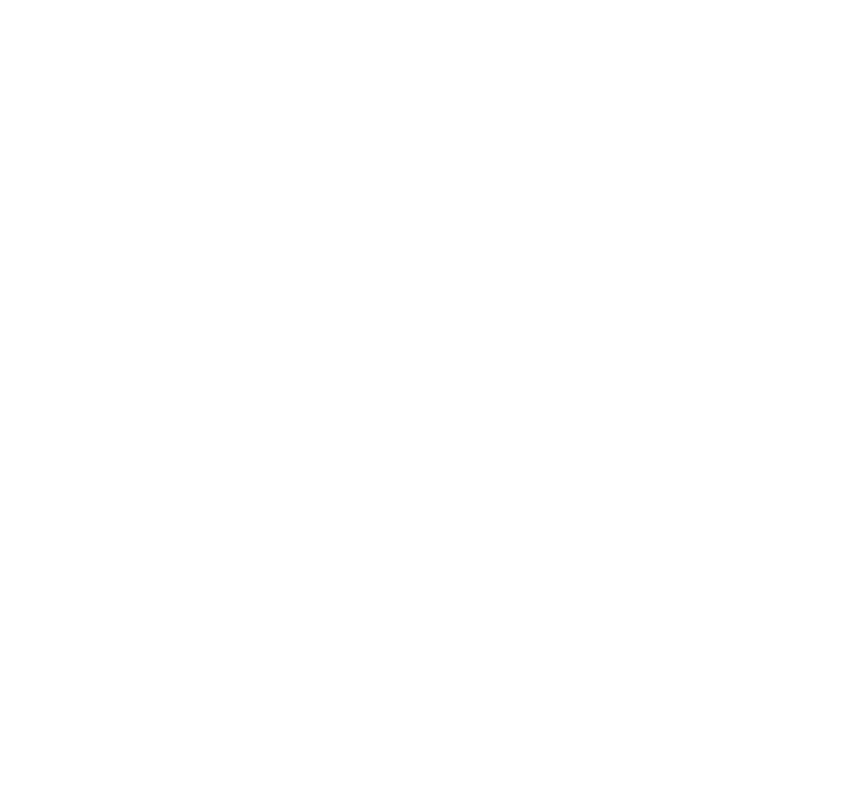
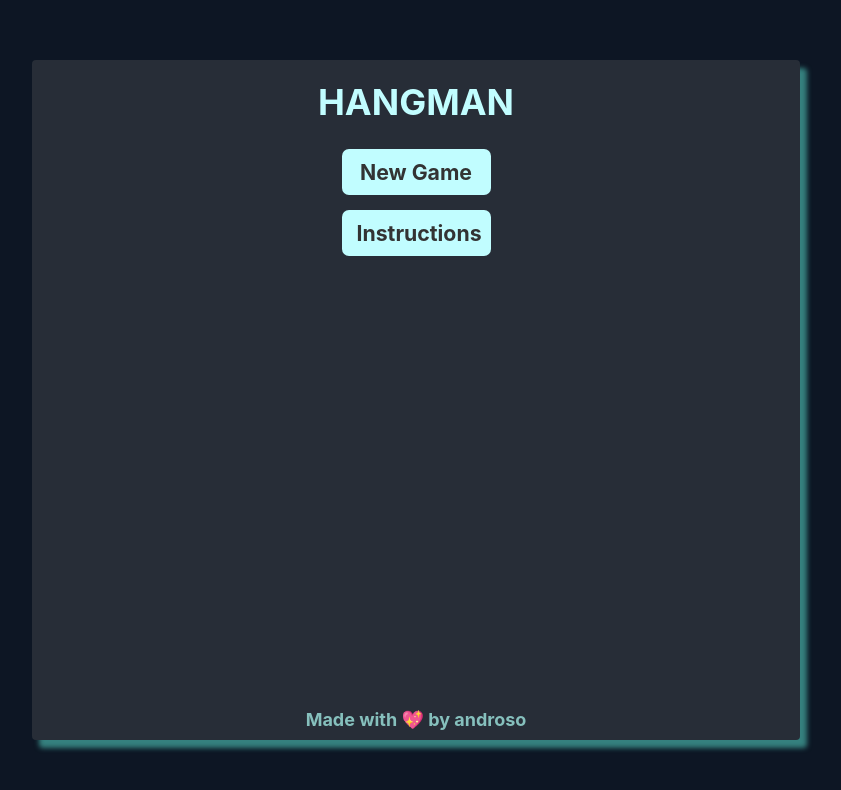
Before and after one commit to androso/hangman, a React (Vite) app: page / in a window 1280 px wide. Shown: the top 790 px of the page, without its empty margins (224-1065 px from the left). Built offline with nearby package versions, Linux system fonts and the light colour scheme.

Commit message:
Adding home screen

```diff
--- a/package.json
+++ b/package.json
@@ -12,6 +12,7 @@
     "@vitejs/plugin-react-refresh": "^1.3.0",
     "react": "^17.0.2",
     "react-dom": "^17.0.2",
+    "react-router-dom": "^6.2.1",
     "vite": "^2.3.8"
   }
 }
--- a/src/App.css
+++ b/src/App.css
@@ -1,5 +1,91 @@
-main {
+* {
+  box-sizing: border-box;
+  margin: 0;
+  padding: 0;
+}
+:root {
+  --main-bg-color: #272D37;
+  --main-font-color: white;
+  --light-white: #eee;
+  --light-black: #111;
+  --light-blue: #C1FDFF;
+  --light-blue-darker: rgb(205, 254, 255);
+  --secondary-blue: #86C0BD;
+  --container-width: 768px;
+
+  --font-body-stack : Arial, Helvetica, sans-serif;
+  --font-heading-stack: Roboto, Impact, Charcoal, sans-serif;
+}
+body {
+  font-size: 18px;
+}
+#root {
+  height: 100vh;
+  background-color: rgba(13, 22, 36, 1);
+  display: flex;
+  flex-direction: column;
+  justify-content: center;
+  align-items: center;
+}
+
+.hangman__container {
+  position: relative;
+  width: 85vw;
+  max-width: var(--container-width);
+  height: 370px;
+  padding: 20px;
+  background: var(--main-bg-color);
+  box-shadow: 7px 8px 5px #35807E;
+  border-radius: 4px;
   text-align: center;
-  vertical-align: center;
-  line-height: 100vh
 }
+
+/*-------- HOME SCREEN --------*/
+.hangman__title {
+  color: var(--light-blue);
+  font-size: 2.22;
+  margin-bottom: 25px;
+}
+.button {
+  display: block;
+  margin: 0 auto;
+  width: 149px;
+  padding: 10px 15px;
+  font-size: 1.33rem;
+  background: var(--light-blue);
+  border: none;
+  border-radius: 7px;
+  margin-bottom: 15px;
+  transition: background .3s ease;
+  text-decoration: none;
+  font-weight: 700;
+  color: #333;
+}
+.button:hover {
+  background: var(--light-blue-darker);
+}
+.attribution {
+  position: absolute;
+  color: var(--secondary-blue);
+  font-weight: 700;
+  bottom: 10px;
+  left: 0;
+  right: 0;
+}
+.attribution a {
+  color: var(--secondary-blue);
+  text-decoration: none;
+}
+.attribution a:hover {
+  text-decoration: underline;
+}
+@media(min-width: 700px) {
+  .hangman__container {
+    height: 500px;
+  }
+}
+@media(min-width: 1024px) {
+  .hangman__container {
+    height: 680px;
+  }
+}
--- a/src/App.jsx
+++ b/src/App.jsx
@@ -1,11 +1,25 @@
-import React from 'react';
+import React, {useEffect} from 'react';
 import './App.css';
+import { sounds, wordsList } from './data';
+import {Home, Instructions, GameScreen} from "./pages";
+import { BrowserRouter, Routes, Route, Link } from "react-router-dom";
 
 function App() {
+  useEffect(() => {
+    console.log(sounds);
+  }, [])
+
+  // Instead of using routes that refresh the screen, let's make it a web app that has routes without reloading.
+
   return (
-    <main>
 
-    </main>
+    <BrowserRouter>
+      <Routes>
+        <Route path="/" element={<Home/>} />
+        <Route path="/instructions" element={<Instructions/>} />
+        <Route path="game" element={<GameScreen />} />
+      </Routes>
+    </BrowserRouter>
   );
 }
 
--- a/src/data/index.js
+++ b/src/data/index.js
@@ -1 +1,2 @@
-export { default as ArtistsGrid } from "./ArtistsGrid";
+export { default as wordsList } from "./dictionary.js";
+export { default as sounds } from "./sound.js";
--- a/src/data/sound.js
+++ b/src/data/sound.js
@@ -1,6 +1,6 @@
 const sound = {
-  win: new Audio('./../../media/win.mp3'),
-  lose: new Audio('./../../media/lose.mp3'),
-  click: new Audio('./../../media/click.mp3')
+  win: new Audio('/src/media/win.mp3'),
+  lose: new Audio('/src/media/lose.mp3'),
+  click: new Audio('/src/media/click.mp3')
 }
 export default sound
--- a/src/main.jsx
+++ b/src/main.jsx
@@ -2,6 +2,7 @@
 import ReactDOM from 'react-dom'
 import './index.css'
 import App from './App'
+import { BrowserRouter } from "react-router-dom";
 
 ReactDOM.render(
   <React.StrictMode>
--- /dev/null
+++ b/src/pages/GameScreen.jsx
@@ -0,0 +1,7 @@
+import React from 'react';
+
+export default function GameScreen() {
+  return(
+    <h1>GameScreen</h1>
+  )
+}
--- /dev/null
+++ b/src/pages/Home.jsx
@@ -0,0 +1,19 @@
+import React, { useEffect } from 'react';
+import { Link } from 'react-router-dom';
+import { sounds } from '../data';
+function Home() {
+
+  return (
+    <>
+      <div className="hangman__container">
+        <h1 className="hangman__title">HANGMAN</h1>
+        <Link to="/game" className="button instructions" onClick={() => { sounds.click.play()}}>New Game</Link>
+
+        <Link to="/instructions" className="button instructions" onClick={() => { sounds.click.play() }}>Instructions</Link>
+        <p className="attribution">Made with 💖 by <a href="https://twitter.com/AnibalAndrade_" target="_blank">androso</a></p>
+      </div>
+    </>
+  )
+}
+
+export default Home;
--- /dev/null
+++ b/src/pages/Instructions.jsx
@@ -0,0 +1,8 @@
+import React from 'react';
+
+function Instructions() {
+  return (
+    <h1>Instructions</h1>
+  )
+}
+export default Instructions;
--- /dev/null
+++ b/src/pages/index.jsx
@@ -0,0 +1,3 @@
+export { default as Home } from "./Home.jsx";
+export { default as Instructions } from "./Instructions.jsx";
+export { default as GameScreen } from "./GameScreen.jsx";
```
Also changed, not shown: src/utils.js (added, +14 -0 lines), 1 other file (tests, documents, lock files or other folders).
